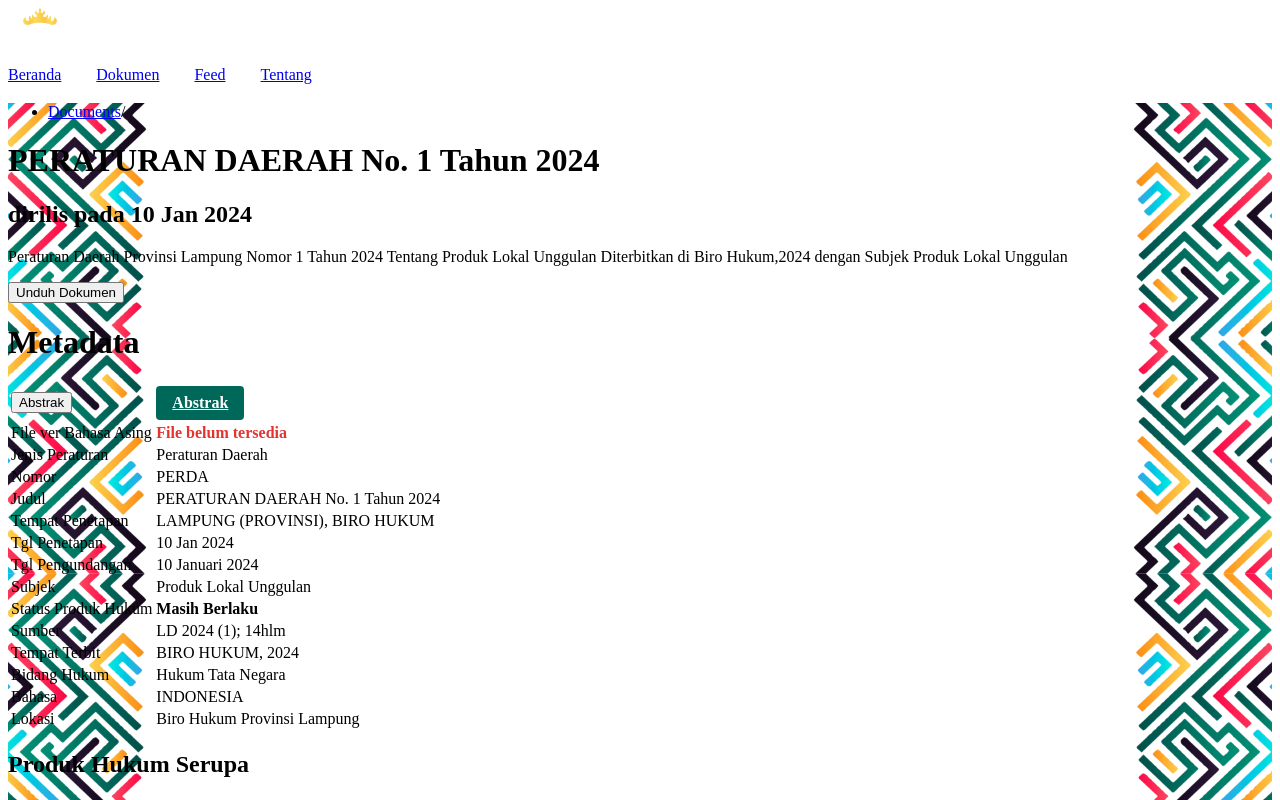
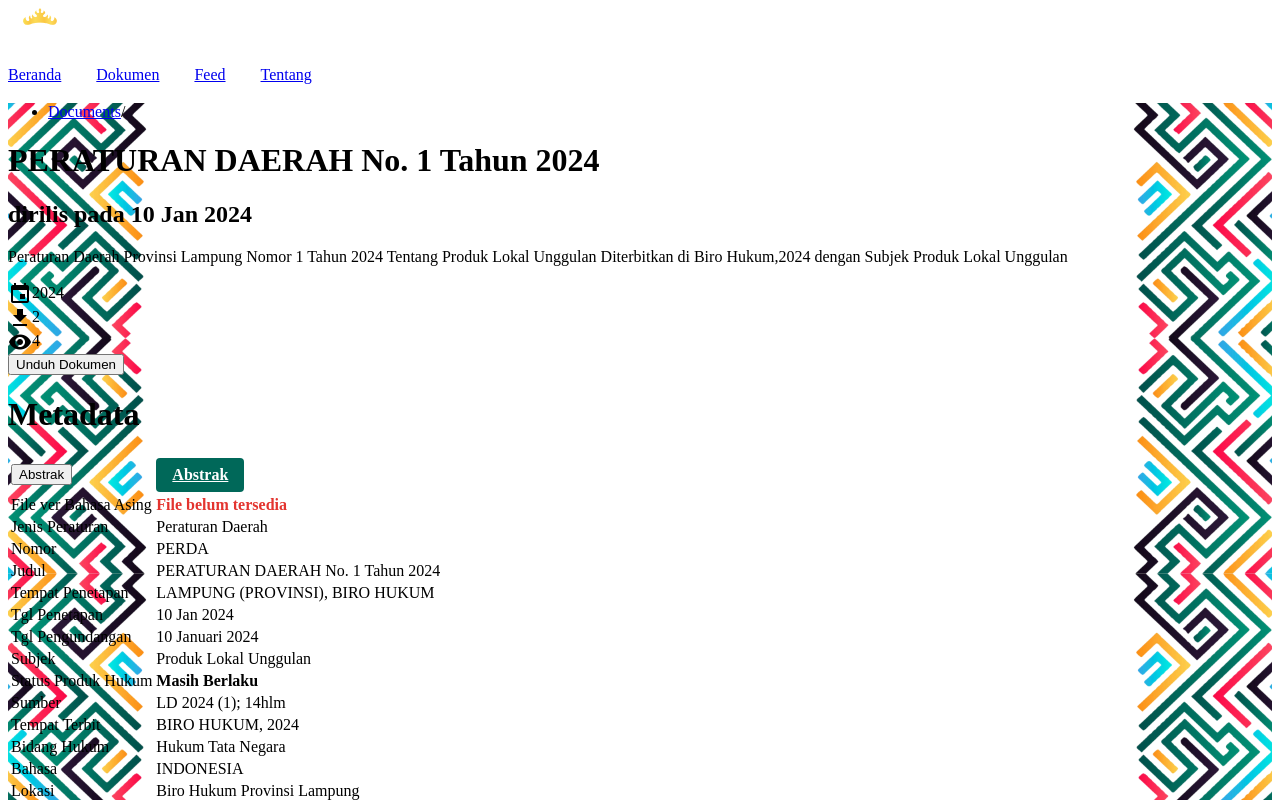
Before and after one commit to rafipaca/jdih, a Vue app: page /dokumen/cardview/1 in a window 1280 px wide. Shown: the top 800 px of the page. Built offline with nearby package versions, Linux system fonts and the light colour scheme; the HTML template or start-up script is replaced by a standard one.

Commit message:
card detail view

```diff
--- a/src/views/CardDetailView.vue
+++ b/src/views/CardDetailView.vue
@@ -14,8 +14,25 @@
       <h2 class="italic text-center text-sm mb-2">
         dirilis pada {{ document.date }} {{ document.month }} {{ document.year }}
       </h2>
-      <p class="text-center ml-25 mr-25 mt-10">{{ document.description }}</p>
-      <div class="mt-20 text-center">
+      <p class="text-center font-normal mx-32 mt-10">{{ document.description }}</p>
+
+      <!-- Added Metrics Section -->
+      <div class="flex justify-center mt-20">
+        <div class="mx-2 text-center">
+          <i class="material-icons">event</i> <!-- icon for year -->
+          <span>{{ document.year }}</span>
+        </div>
+        <div class="mx-2 text-center">
+          <i class="material-icons">download</i> <!-- icon for download -->
+          <span>{{ document.downloads }}</span>
+        </div>
+        <div class="mx-2 text-center">
+          <i class="material-icons">visibility</i> <!-- icon for views -->
+          <span>{{ document.views }}</span>
+        </div>
+      </div>
+
+      <div class="mt-4 text-center">
         <button @click="handleDownload" class="bg-[#006859] btn text-white hover:bg-slate-300">Unduh Dokumen</button>
       </div>
       <div class="rounded-xl border shadow-lg m-8">
@@ -48,7 +65,6 @@ const route = useRoute()
 const documentId = ref(parseInt(route.params.id))
 const document = computed(() => allDocuments.value.find((doc) => doc.id === documentId.value))
 
-// Watch for changes in route.params.id
 watch(
   () => route.params.id,
   (newId) => {
@@ -56,10 +72,8 @@ watch(
   }
 )
 
-// Define breadcrumbs
 const breadcrumbs = ref([{ text: 'Documents', url: '/dokumen' }])
 
-// Handle download
 const handleDownload = () => {
   if (document.value && document.value.link) {
     window.open(document.value.link, '_blank')
@@ -70,5 +84,8 @@ const handleDownload = () => {
 </script>
 
 <style scoped>
-/* Tambahkan gaya sesuai kebutuhan */
+.material-icons {
+  font-size: 24px; /* Icon size */
+  vertical-align: middle;
+}
 </style>
```
Also changed, not shown: vercel.json.
